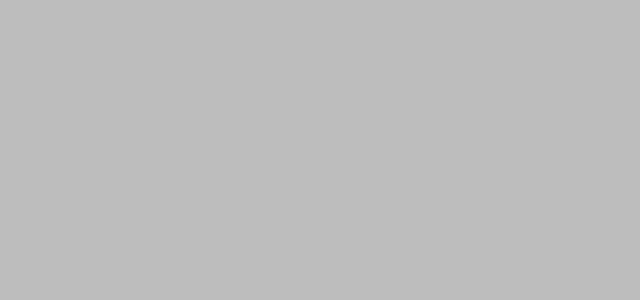
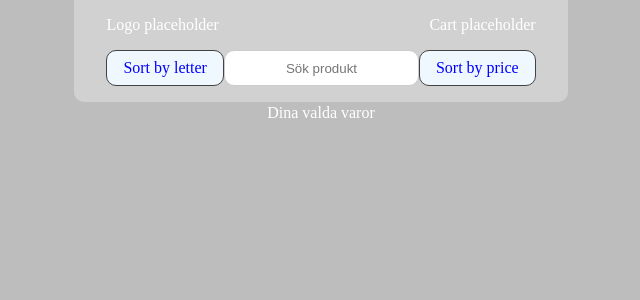
Before and after one commit to FilleVerbal/schoolWebshop, a React (Vite) app: page /#/cartview in a window 1280 px wide. Shown: the top 300 px of the page, without its empty margins (79-719 px from the left). Built offline with nearby package versions, Linux system fonts and the light colour scheme.

Commit message:
landingpage and maincard logic

```diff
--- a/src/App.css
+++ b/src/App.css
@@ -11,9 +11,9 @@
 * {
 	box-sizing: border-box;
 }
-html {
+/* html {
     margin: 0 auto;
-}
+} */
 
 body {
     display: flex;
@@ -24,5 +24,5 @@ body {
 	padding: 0;
     width: 100vw;
 	max-width: 800px;
-	margin: 0 auto;
+	margin: auto 0 ;
 }
--- a/src/components/Header.jsx
+++ b/src/components/Header.jsx
@@ -3,7 +3,7 @@ import "../styles/header.css"
 const Header = () => {
 
     return(
-        <header className="the-header">
+        <nav className="the-header">
             <div className="header-top-row">
                 <button> Logo placeholder </button>
                 <button> Cart placeholder </button>
@@ -13,7 +13,7 @@ const Header = () => {
                <input type="text" placeholder="Sök produkt" />
                <button> Sort by price </button>
             </div>
-        </header>
+        </nav>
     )
 }
 export default Header
--- a/src/components/MainCardDisplay.jsx
+++ b/src/components/MainCardDisplay.jsx
@@ -1,16 +1,22 @@
 import "../styles/mainCarddisplay.css"
+import { useStore } from "../data/store";
 
 const MainCardDisplay = ({merchItem}) => {
     const { name, description, category, price, image} = merchItem;
+    const { addCartItem } = useStore()
+    const buyHandler = () => {
+        addCartItem(merchItem)
+        console.log("köp tryckt och detta blev tillagt: ", merchItem);
+    }
 
     return(
         <div className="merch-card">
             <img src={image} alt={name} />
             <h3>{name}</h3>
             <p>{description}</p>
-            <span>{category}</span>
-            <span>{price}kr</span>
-            <button> Köp </button>
+            <span>{category.charAt(0).toUpperCase() + category.slice(1)}</span>
+            <div className="price-container"> <span>{price}kr </span></div>
+            <button onClick={buyHandler}> Köp </button>
 
         </div>
     )
--- a/src/data/store.js
+++ b/src/data/store.js
@@ -8,7 +8,14 @@ const useStore = create(set => ({
     addMerchItem: merchItem => set(state => ({
         merch: [...state.merch, merchItem]
     })),
-    cartItems: 0
+    cartItems: [],
+    addCartItem: (item) => set(state => ({
+        cartItems: [...state.cartItems, item]
+    })),
+    removeCartItem: (itemId) => set(state => ({
+        cartItems: state.cartItems.filter(item => item.id !== itemId)
+    })),
 }))
 
+
 export { useStore }
--- a/src/routes/CartView.jsx
+++ b/src/routes/CartView.jsx
@@ -1,11 +1,22 @@
-
+import Header from "../components/Header";
+import { useStore } from "../data/store";
 
 const CartView = () => {
+    const { cartItems } = useStore();
 
     return (
-        <div>
+        <section>
+            <Header />
+            <div className="cart-page">
+                <p className="top-text"> Dina valda varor </p>
 
-        </div>
+                <div className="bottom-container">
+                    <p> </p>
+
+                </div>
+            </div>
+
+        </section>
     )
 }
 export default CartView;
--- a/src/styles/header.css
+++ b/src/styles/header.css
@@ -1,8 +1,11 @@
-header {
+.the-header {
+    position: sticky;
+    top: 0;
     display: flex;
     flex-direction: column;
     padding: 1rem 2rem;
     background-color: #d1d1d1;
+    border-radius: 0 0 10px 10px;
   }
 
   .header-top-row {
--- a/src/styles/landing.css
+++ b/src/styles/landing.css
@@ -1,5 +1,6 @@
 .merch-display {
     display: flex;
     flex-direction: row;
+    justify-content: center;
     flex-wrap: wrap;
 }
--- a/src/styles/mainCarddisplay.css
+++ b/src/styles/mainCarddisplay.css
@@ -24,3 +24,9 @@
     background-color: aliceblue;
     border-radius: 10px;
 }
+.price-container {
+    background-color: antiquewhite;
+    max-width: fit-content;
+    margin: 0 auto;
+    align-self: auto;
+}
```
Also changed, not shown: src/components/CartDisplay.jsx (added, +26 -0 lines), src/styles/cartDisplay.css (added).
